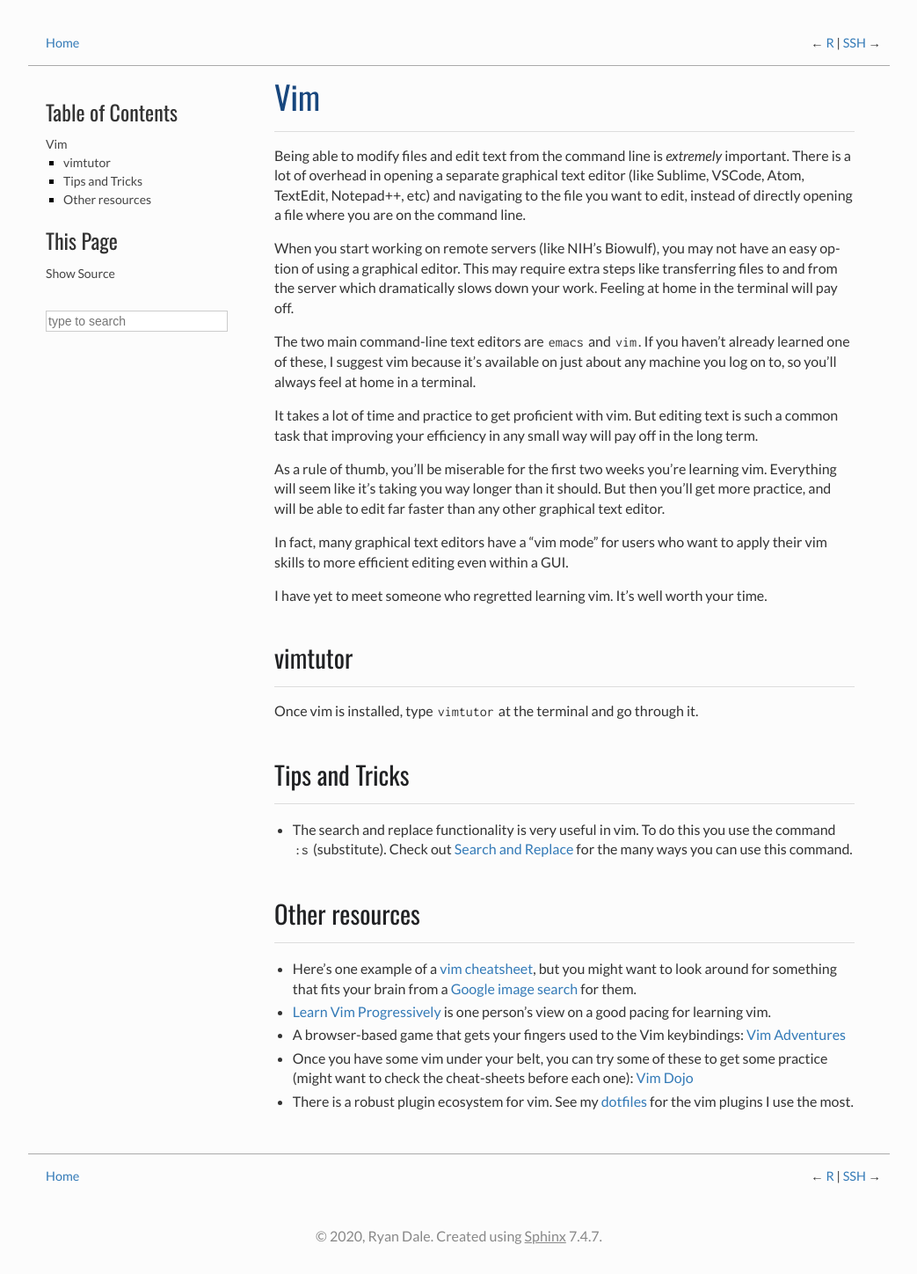
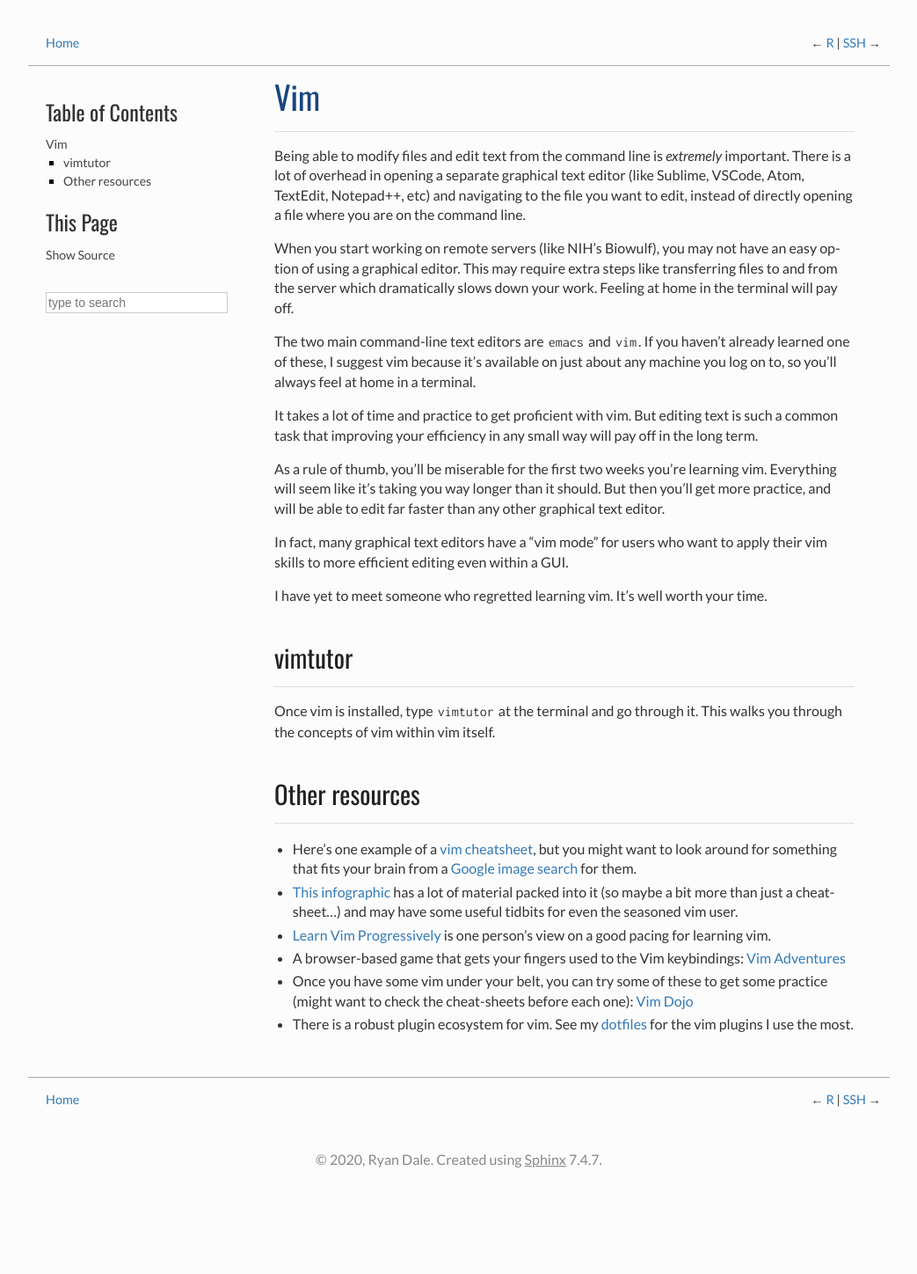
Before and after one commit to NICHD-BSPC/training, a Sphinx documentation site: the page built from source/vim.rst, in a window 1280 px wide. Shown: the whole page at 88% size, without its empty margins (118-1161 px from the left). Built offline with Sphinx 7.4.7, drawn with Linux system fonts in a browser that asks for light colours; after the commit the page ends 1360 px from its top, so only the background shows below that.

Commit message:
add link to vim.rst (#15)
* add link to vim.rst

* fix links

---------

Co-authored-by: first last <email here>

```diff
--- a/source/rnaseq.rst
+++ b/source/rnaseq.rst
@@ -109,7 +109,7 @@ RNA-seq analysis, to be used as supplemental material.
 
 - We base part of our RNA-seq template off of the `Bioconductor RNA-seq
   workflow
-  <https://www.bioconductor.org/packages/devel/workflows/vignettes/rnaseqGene/inst/doc/rnaseqGene.html>`_, which shows all the steps of RNA-seq from within R.
+  <https://www.bioconductor.org/packages/release/workflows/vignettes/rnaseqGene/inst/doc/rnaseqGene.html>`_, which shows all the steps of RNA-seq from within R.
 
 - In BSPC, we develop and maintain `lcdb-wf
   <https://github.com/lcdb/lcdb-wf>`_, which automates much of RNA-seq, and
--- a/source/snakemake.rst
+++ b/source/snakemake.rst
@@ -41,7 +41,6 @@ The following resources are ordered from most basic to more advanced.
   <https://slides.com/johanneskoester/snakemake-short>`_ give a very brief
   overview of what Snakemake is about.
 - Live `demo video <https://youtu.be/hPrXcUUp70Y>`_ given by the author.
-- The official `short tutorial <https://snakemake.readthedocs.io/en/stable/tutorial/short.html>`_ gives a quick overview.
 - The `official Snakemake tutorial
   <https://snakemake.readthedocs.io/en/stable/tutorial/tutorial.html#tutorial>`_
   will give you a more in-depth understanding.
--- a/source/variant-calling.rst
+++ b/source/variant-calling.rst
@@ -237,4 +237,4 @@ Other resources
 
 - RegulomeDB: https://www.regulomedb.org
 - GTEx: https://www.gtexportal.org
-- GWAVA: https://www.sanger.ac.uk/sanger/StatGen_Gwava
+- GWAVA: https://www.sanger.ac.uk/tool/gwava/
--- a/source/vim.rst
+++ b/source/vim.rst
@@ -38,16 +38,7 @@ vimtutor
 ~~~~~~~~
 
 Once vim is installed, type ``vimtutor`` at the terminal and go through
-it.
-
-Tips and Tricks
-~~~~~~~~~~~~~~~
--  The search and replace functionality is very useful in vim. To do this you
-   use the command ``:s`` (substitute). Check out `Search and Replace
-   <https://vim.fandom.com/wiki/Search_and_replace>`_ for the many ways you can
-   use this command.
-
-
+it. This walks you through the concepts of vim within vim itself.
 
 Other resources
 ~~~~~~~~~~~~~~~
@@ -56,6 +47,10 @@ Other resources
    image search
    <https://www.google.com/search?source=univ&tbm=isch&q=vim+cheat+sheet>`_ for
    them.
+
+- `This infographic <https://cdn.shopify.com/s/files/1/0165/4168/files/preview.png>`__ has a lot
+  of material packed into it (so maybe a bit more than just a cheatsheet...)
+  and may have some useful tidbits for even the seasoned vim user.
 
 -  `Learn Vim Progressively
    <http://yannesposito.com/Scratch/en/blog/Learn-Vim-Progressively/>`_ is one
```
